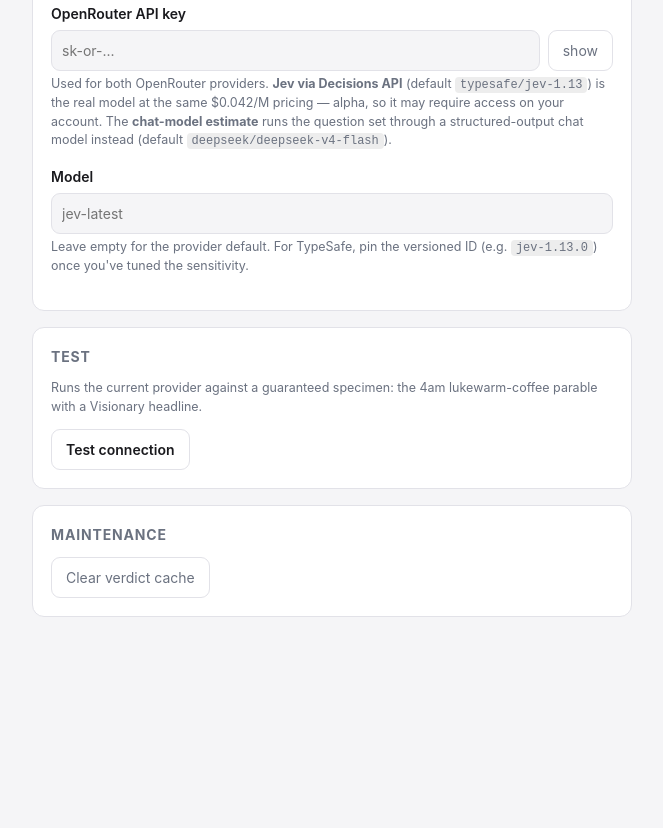
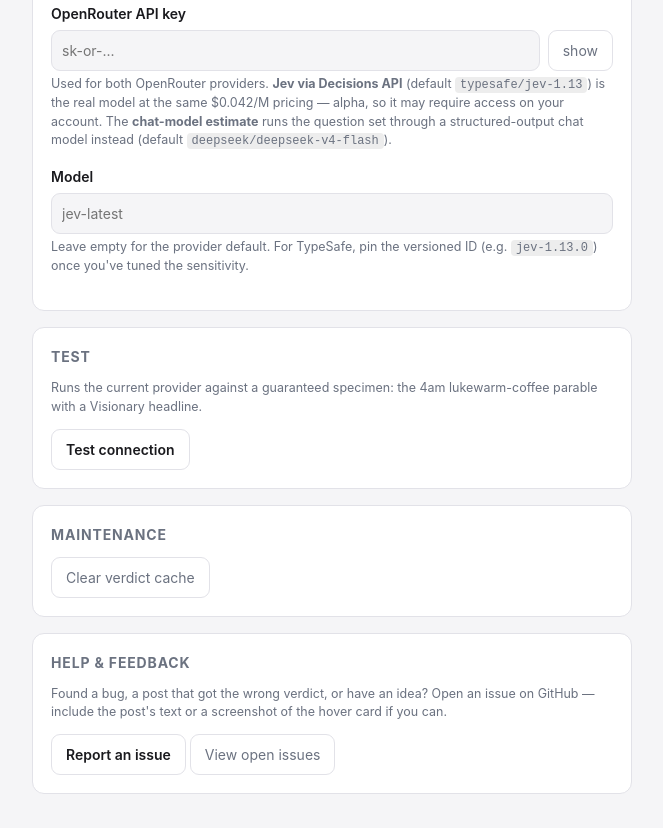
Before and after one commit to sxeptical/larp-detector, a browser extension: page ui/options.html in a window 1280 px wide. Shown: the part 429-1257 px from the top of the page, without its empty margins (308-971 px from the left). Before the commit the page ends 1126 px from the top, so only its background shows below. Drawn offline with Linux system fonts and the light colour scheme.

Commit message:
Options: add Help & feedback links to GitHub issues

```diff
--- a/ui/options.css
+++ b/ui/options.css
@@ -156,3 +156,8 @@ select {
 .result--bad {
   border-color: #dc2626;
 }
+
+a.btn {
+  display: inline-block;
+  text-decoration: none;
+}
--- a/ui/options.html
+++ b/ui/options.html
@@ -67,6 +67,13 @@
         <button id="clear" class="btn btn--quiet">Clear verdict cache</button>
         <span id="clear-status" class="muted"></span>
       </section>
+
+      <section class="card">
+        <h2>Help &amp; feedback</h2>
+        <p class="muted">Found a bug, a post that got the wrong verdict, or have an idea? Open an issue on GitHub — include the post's text or a screenshot of the hover card if you can.</p>
+        <a class="btn" href="https://github.com/sxeptical/larp-detector/issues/new" target="_blank" rel="noopener">Report an issue</a>
+        <a class="btn btn--quiet" href="https://github.com/sxeptical/larp-detector/issues" target="_blank" rel="noopener">View open issues</a>
+      </section>
     </main>
 
     <script src="options.js"></script>
```
